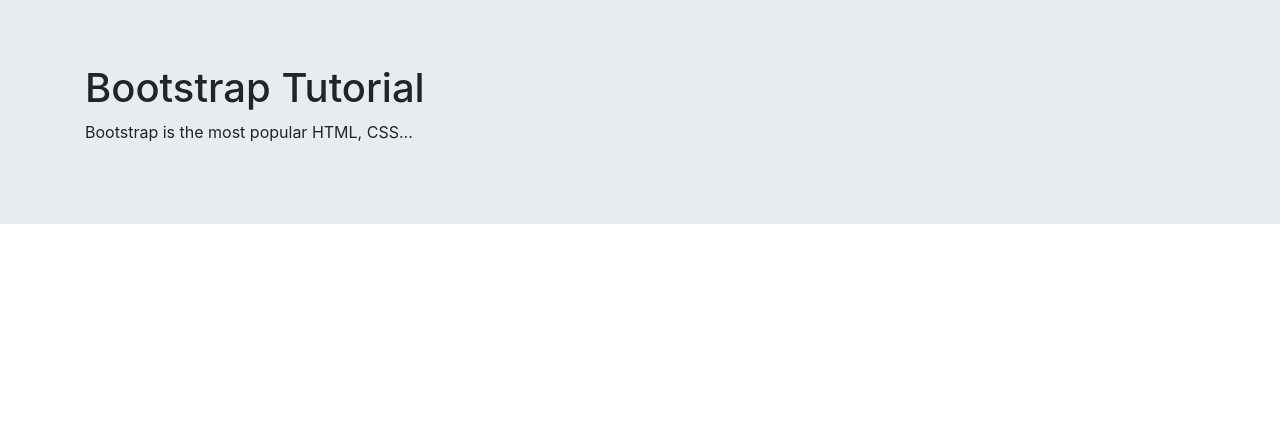
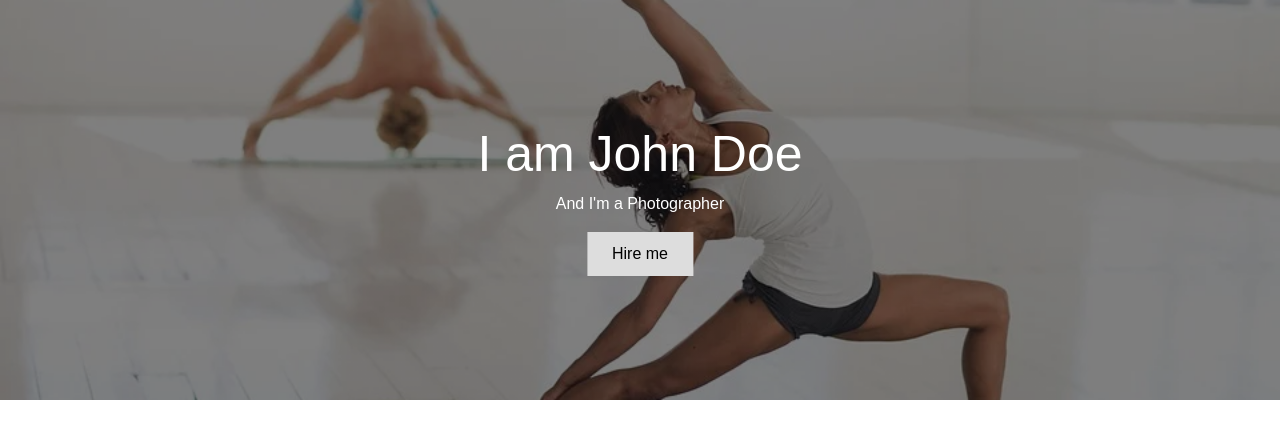
Before and after one commit to DonovanLoSg/SevenAuraCom, a plain HTML site: page index.html in a window 1280 px wide. Drawn offline with nearby package versions, Linux system fonts and the light colour scheme.

Commit message:
Add Hero Image

```diff
--- a/assets/css/main.css
+++ b/assets/css/main.css
@@ -1,8 +1,40 @@
+body, html {
+  height: 100%;
+  margin: 0;
+  font-family: Arial, Helvetica, sans-serif;
+}
 
 .hero-image {
-  background: url('assets/img/hero-image-yoga.jpg') no-repeat center top;
+    background-color: lack;
+  background-image: linear-gradient(rgba(0, 0, 0, 0.5), rgba(0, 0, 0, 0.5)), url("../img/hero-image-yoga.png");
+  height: 50%;
+  background-position: center;
+  background-repeat: no-repeat;
   background-size: cover;
+  position: relative;
 }
-@media (min-width: 768px) {
-    background: url('assets/img/hero-image-yoga.jpg') no-repeat center top;
-    }
+
+.hero-text {
+  text-align: center;
+  position: absolute;
+  top: 50%;
+  left: 50%;
+  transform: translate(-50%, -50%);
+  color: white;
+}
+
+.hero-text button {
+  border: none;
+  outline: 0;
+  display: inline-block;
+  padding: 10px 25px;
+  color: black;
+  background-color: #ddd;
+  text-align: center;
+  cursor: pointer;
+}
+
+.hero-text button:hover {
+  background-color: #555;
+  color: white;
+}
--- a/index.html
+++ b/index.html
@@ -3,7 +3,7 @@
 
 <head>
 	<!-- Mobile Specific Meta -->
-	<meta name="viewport" content="width=device-width, initial-scale=1, shrink-to-fit=no">
+	<meta name="viewport" content="width=device-width, initial-scale=1">
 	<!-- Favicon-->
 	<link rel="shortcut icon" href="img/fav.png">
 	<!-- Author Meta -->
@@ -18,12 +18,41 @@
 	<!-- Site Title -->
     <title>Seven Aura</title>
 
+    <!-- Latest compiled and minified CSS -->
+    <link rel="stylesheet" href="https://maxcdn.bootstrapcdn.com/bootstrap/4.5.0/css/bootstrap.min.css">
+
+
     <!--- CSS -->
     <link rel="stylesheet" type="text/css" href="assets/css/main.css">
 
-    <!-- Latest compiled and minified CSS -->
-    <link rel="stylesheet" href="https://maxcdn.bootstrapcdn.com/bootstrap/4.5.0/css/bootstrap.min.css">
 
+
+</head>
+
+<body>
+
+
+    <header>
+
+
+
+    </header>
+<div class="hero-image">
+  <div class="hero-text">
+    <h1 style="font-size:50px">I am John Doe</h1>
+    <p>And I'm a Photographer</p>
+    <button>Hire me</button>
+  </div>
+</div>
+    <main>
+
+
+
+    </main>
+
+    <footer>
+
+    </footer>
     <!-- jQuery library -->
     <script src="https://ajax.googleapis.com/ajax/libs/jquery/3.5.1/jquery.min.js"></script>
 
@@ -33,33 +62,6 @@
     <!-- Latest compiled JavaScript -->
     <script src="https://maxcdn.bootstrapcdn.com/bootstrap/4.5.0/js/bootstrap.min.js"></script>
 
-</head>
-
-<body>
-
-    <header>
-
-
-
-    </header>
-
-    <main>
-
-        <div class="jumbotron jumbotron-fluid hero-image">
-            <div class="container ">
-                <h1>Bootstrap Tutorial</h1>
-                <p>Bootstrap is the most popular HTML, CSS...</p>
-            </div>
-        </div>
-
-
-
-    </main>
-
-    <footer>
-
-    </footer>
-
     <script src="assets/js/main.js"></script>
 
 
```
